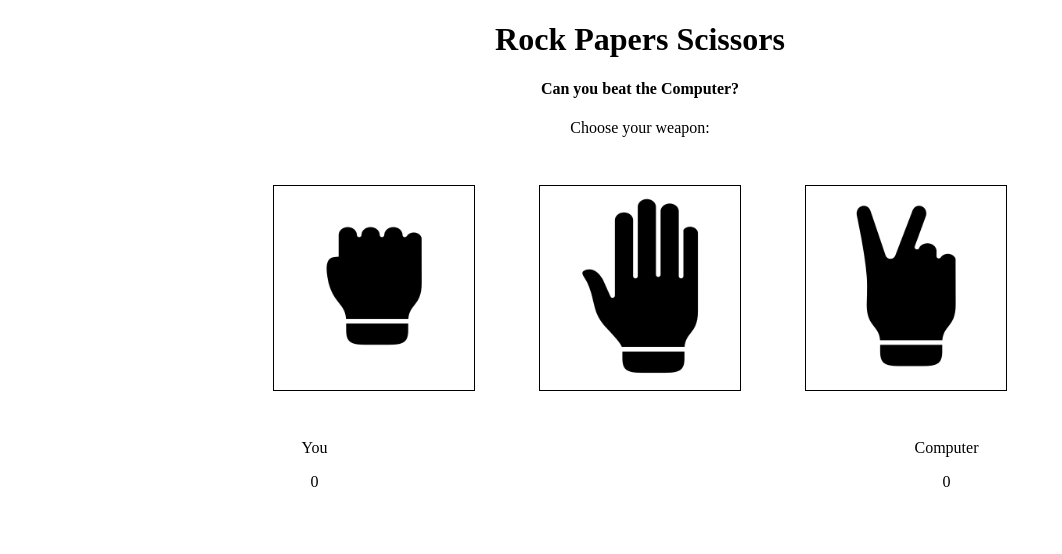
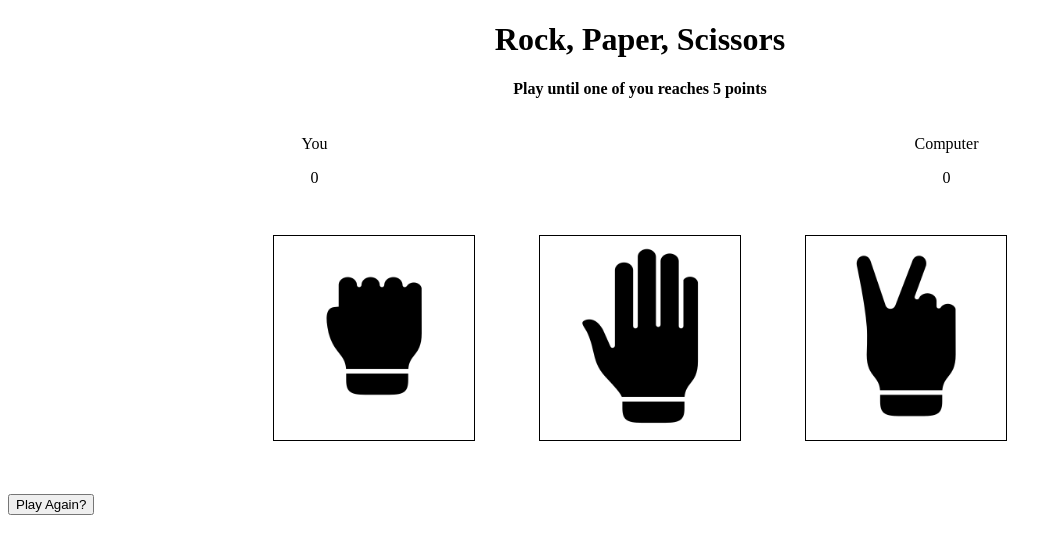
Before and after one commit to ktrebor/rock-paper-scissors, a plain HTML site: page index.html in a window 1280 px wide. Shown: the whole page, without its empty margins (0-1062 px from the left). Drawn offline with Linux system fonts and the light colour scheme.

Commit message:
adaptations for the js file

```diff
--- a/index.html
+++ b/index.html
@@ -13,15 +13,10 @@
 
 <body>
     <main>
-        <div class="content">
-            <h1 class="title">Rock Papers Scissors</h1>
-            <h4 class="subtitle">Can you beat the Computer?</h4>
-            <p class="paragraph">Choose your weapon:</p>
-            <div class="weapons">
-                <div class="button" id="rock"><img src="images/rock-sign.png" alt="rock sign"></div>
-                <div class="button" id="paper"><img src="images/paper-sign.png" alt="paper sign"></div>
-                <div class="button" id="scissors"><img src="images/scissors-sign.png" alt="scissors sign"></div>
-            </div>
+        <div class="container">
+            <h1 class="title">Rock, Paper, Scissors</h1>
+            <h4 class="subtitle">Play until one of you reaches 5 points</h4>
+
             <div class="score">
                 <div id="player-sc-lbl">
                     <p class="label">You</p>
@@ -32,8 +27,21 @@
                     <p id="computer-score">0</p>
                 </div>
             </div>
+
+            <div class="weapons">
+                <div class="button" id="rock"><img src="images/rock-sign.png" alt="rock sign"></div>
+                <div class="button" id="paper"><img src="images/paper-sign.png" alt="paper sign"></div>
+                <div class="button" id="scissors"><img src="images/scissors-sign.png" alt="scissors sign"></div>
+            </div>
+            <p class="round-points"></p>
         </div>
     </main>
+    <div id="reset-game" class="hidden">
+        <div class="results">
+            <h4 class="final-results"></h4>
+        </div>
+        <button id="play-again">Play Again?</button>
+    </div>
 </body>
 
 </html>
```
